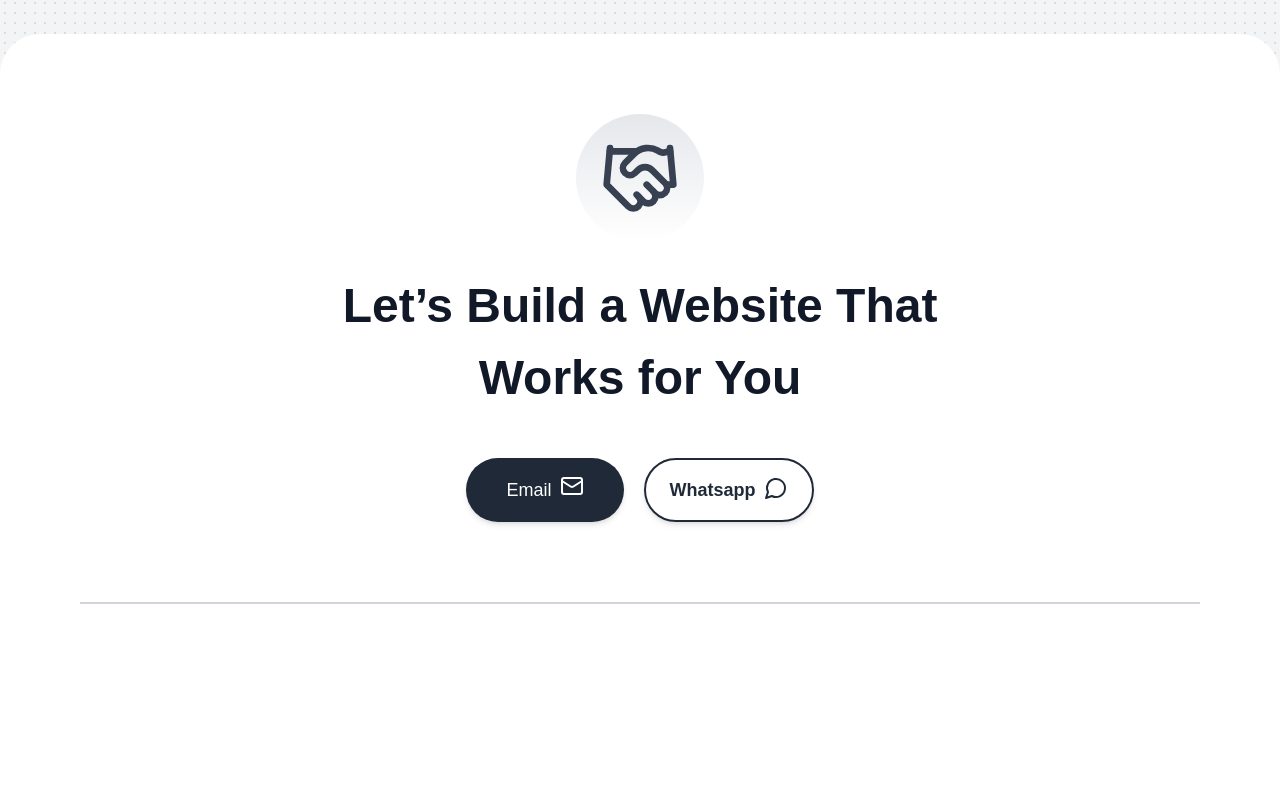
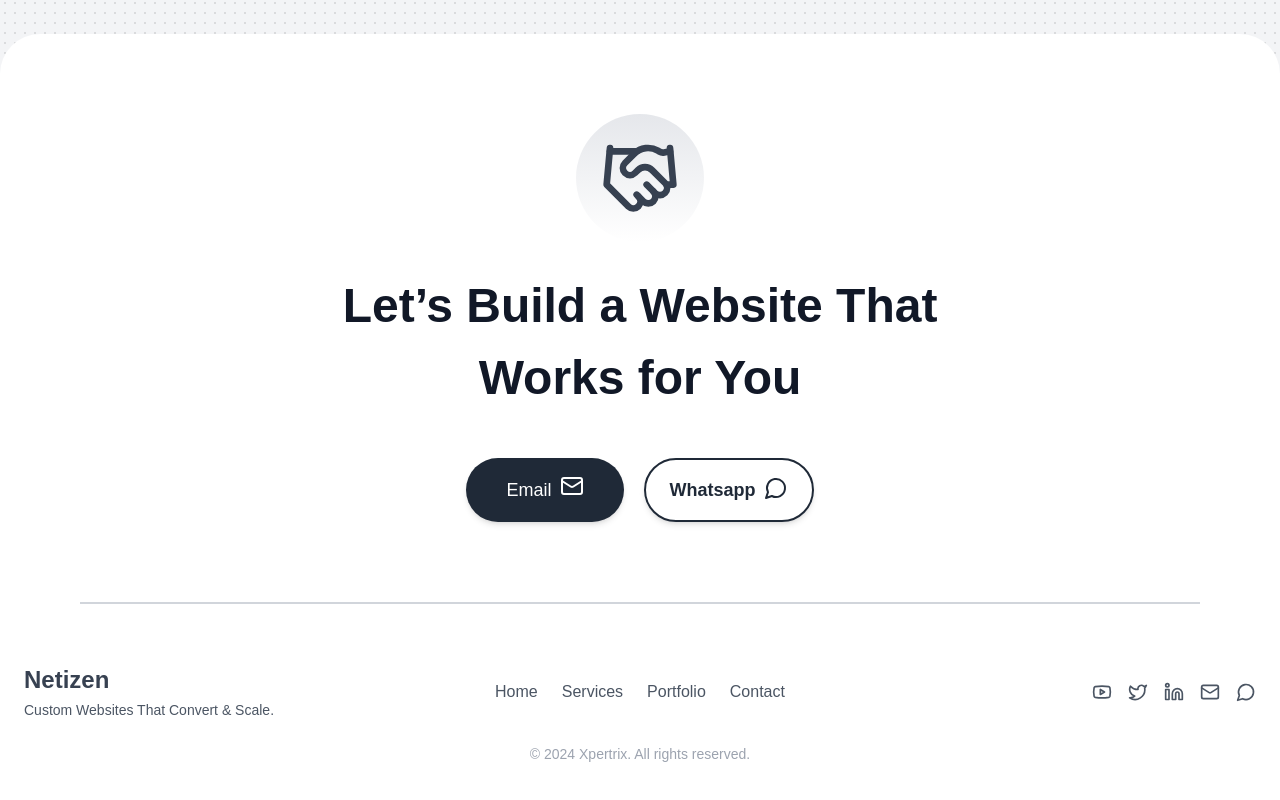
Before and after one commit to Kaveenxz/personal-site, a Next.js app: page / in a window 1280 px wide. Shown: the part 2004-2804 px from the top of the page. Before the commit the page ends 2688 px from the top, so only its background shows below. Built offline with nearby package versions, Linux system fonts and the light colour scheme.

Commit message:
footer done

```diff
--- a/app/components/CallToAction.tsx
+++ b/app/components/CallToAction.tsx
@@ -44,7 +44,7 @@ function CallToAction() {
                 </div>
             </div>
 
-            <div className='my-20 w-full'>
+            <div className='mt-20 mb-5 w-full'>
                 <hr className='mx-20  border border-gray-300' />
             </div>
 
--- a/app/components/Footer.tsx
+++ b/app/components/Footer.tsx
@@ -0,0 +1,54 @@
+import { Mail, MessageCircle, Youtube, Twitter, Linkedin } from "lucide-react";
+import Link from "next/link";
+
+function Footer() {
+  return (
+    <footer className="w-full bg-white text-gray-700 py-10 px-6">
+      <div className="mx-auto grid grid-cols-1 md:grid-cols-3 gap-6 items-center">
+
+        {/* Left Section - Logo & Tagline */}
+        <div>
+          <h2 className="text-2xl font-bold">Netizen</h2>
+          <p className="text-gray-600 text-sm mt-1">
+            Custom Websites That Convert & Scale.
+          </p>
+        </div>
+
+        {/* Center Section - Quick Links */}
+        <div className="flex justify-center space-x-6 text-gray-600">
+          <Link href="/" className="hover:text-gray-900 transition">Home</Link>
+          <Link href="/services" className="hover:text-gray-900 transition">Services</Link>
+          <Link href="/portfolio" className="hover:text-gray-900 transition">Portfolio</Link>
+          <Link href="/contact" className="hover:text-gray-900 transition">Contact</Link>
+        </div>
+
+        {/* Right Section - Social Media & Contact */}
+        <div className="flex justify-end space-x-4 text-gray-600">
+          <a href="https://youtube.com" target="_blank" className="hover:text-gray-900 transition">
+            <Youtube className="w-5 h-5" />
+          </a>
+          <a href="https://twitter.com" target="_blank" className="hover:text-gray-900 transition">
+            <Twitter className="w-5 h-5" />
+          </a>
+          <a href="https://linkedin.com" target="_blank" className="hover:text-gray-900 transition">
+            <Linkedin className="w-5 h-5" />
+          </a>
+          <a href="mailto:info@xpertrix.com" className="hover:text-gray-900 transition">
+            <Mail className="w-5 h-5" />
+          </a>
+          <a href="https://wa.me/yourwhatsappnumber" className="hover:text-gray-900 transition">
+            <MessageCircle className="w-5 h-5" />
+          </a>
+        </div>
+
+      </div>
+
+      {/* Bottom Copyright */}
+      <div className="mt-6 text-center text-gray-400 text-sm">
+        © 2024 Xpertrix. All rights reserved.
+      </div>
+    </footer>
+  );
+}
+
+export default Footer;
--- a/app/page.tsx
+++ b/app/page.tsx
@@ -3,6 +3,7 @@ import HomePage from "./components/HomePage";
 import WhyChoose from "./components/WhyChoose";
 import Service from "./components/Service";
 import CallToAction from "./components/CallToAction";
+import Footer from "./components/Footer";
 
 export default function Home() {
 
@@ -16,6 +17,7 @@ export default function Home() {
         <Space color="bg-gray-100" direction="rounded-tl-full rounded-tr-full" backgroundImage="radial-gradient(circle, rgba(0,0,0,0.1) 1px, transparent 1px)" bgSize="10px 10px"/>
         <Service/>
         <CallToAction/>
+        <Footer/>
     </div>
   );
 }
```
